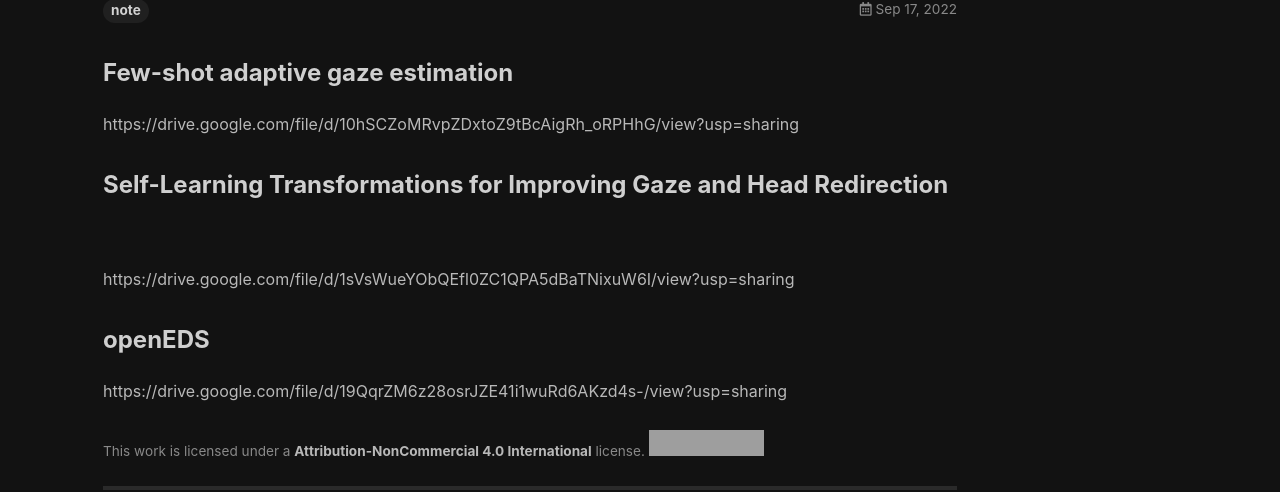
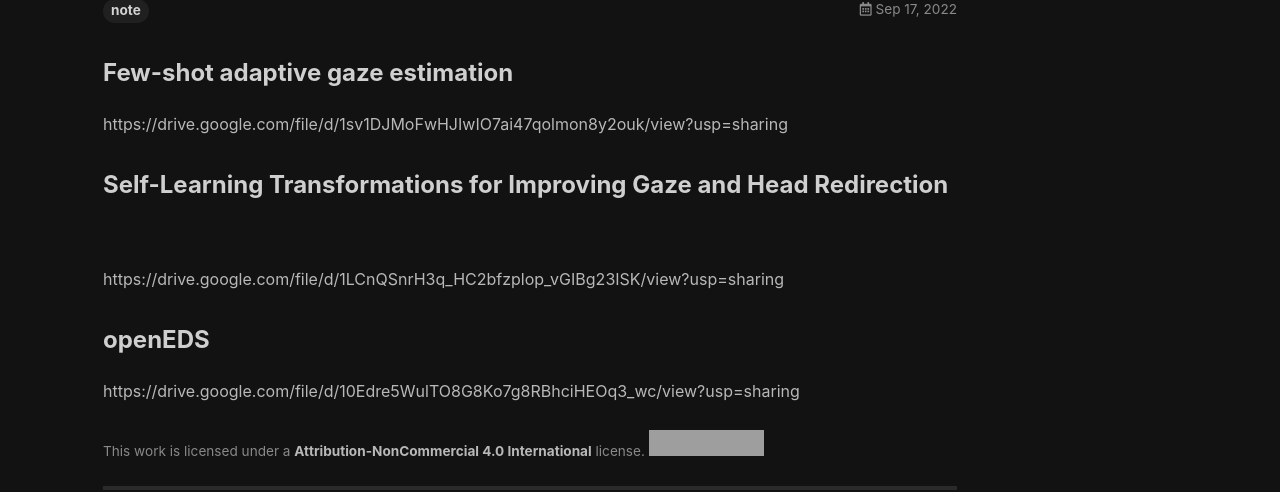
Before and after one commit to GiawagiiguuNya/ChenBin.github.io, a Jekyll site: the page built from _posts/2022-09-17-Note.md, in a window 1280 px wide. Shown: the part 221-713 px from the top of the page. Built offline with Jekyll 4.4.1, drawn with Linux system fonts in a browser that asks for light colours; nearby versions of some CDN libraries; some of the changed lines change nothing that is shown; grey boxes are pictures that could not be loaded.

Commit message:
Update 2022-09-17-Note.md

```diff
--- a/_posts/2022-09-17-Note.md
+++ b/_posts/2022-09-17-Note.md
@@ -5,10 +5,10 @@
 
 
 ### Few-shot adaptive gaze estimation
-https://drive.google.com/file/d/10hSCZoMRvpZDxtoZ9tBcAigRh_oRPHhG/view?usp=sharing
+https://drive.google.com/file/d/1sv1DJMoFwHJIwIO7ai47qolmon8y2ouk/view?usp=sharing
 
 ### Self-Learning Transformations for Improving Gaze and Head Redirection
-https://drive.google.com/file/d/1sVsWueYObQEfl0ZC1QPA5dBaTNixuW6I/view?usp=sharing
+https://drive.google.com/file/d/1LCnQSnrH3q_HC2bfzplop_vGIBg23ISK/view?usp=sharing
 
 ### openEDS
-https://drive.google.com/file/d/19QqrZM6z28osrJZE41i1wuRd6AKzd4s-/view?usp=sharing
+https://drive.google.com/file/d/10Edre5WulTO8G8Ko7g8RBhciHEOq3_wc/view?usp=sharing
```
